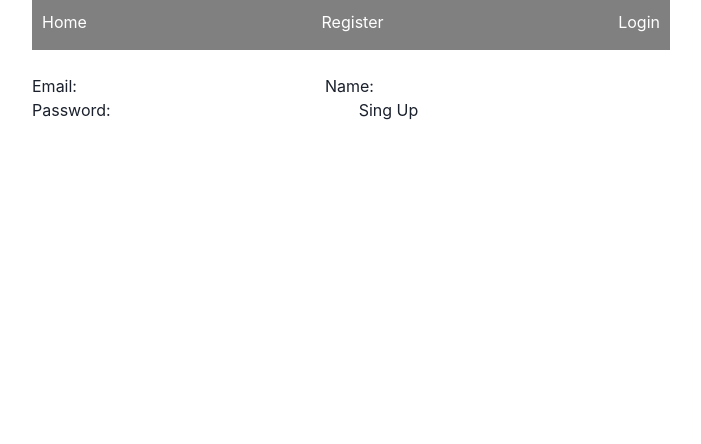
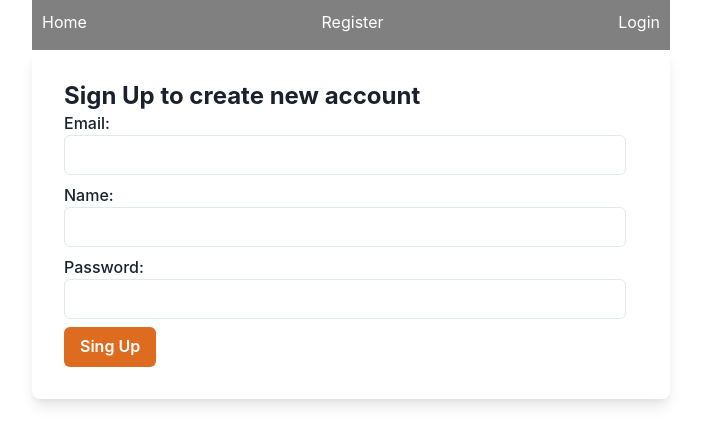
Before and after one commit to hotgorod/goit-react-hw-08-phonebook, a React (Create React App) app: page /goit-react-hw-08-phonebook/register in a window 1280 px wide. Shown: the top 444 px of the page, without its empty margins (289-990 px from the left). Built offline with nearby package versions, Linux system fonts and the light colour scheme.

Commit message:
styles for header fixed and styles for delete button added

```diff
--- a/package.json
+++ b/package.json
@@ -16,6 +16,7 @@
     "react": "^18.1.0",
     "react-dom": "^18.1.0",
     "react-hook-form": "^7.47.0",
+    "react-icons": "^4.11.0",
     "react-redux": "^8.1.3",
     "react-router-dom": "^6.17.0",
     "react-scripts": "5.0.1",
--- a/src/components/ContactForm/ContactForm..jsx
+++ b/src/components/ContactForm/ContactForm..jsx
@@ -3,7 +3,7 @@ import React from 'react';
 import css from './ContactForm.module.css';
 import { useDispatch} from 'react-redux';
 import { addContact } from 'redux/contactSlice';
-import { Box, Button, FormControl, FormLabel, Heading, Input } from '@chakra-ui/react';
+import { Box, Button, FormControl, FormLabel, Heading, Input, useColorModeValue } from '@chakra-ui/react';
 
 
 export const ContactForm = () => {
@@ -26,13 +26,20 @@ export const ContactForm = () => {
   };
 
   return (
-    <Box maxW="100%" m='auto' mb='24px'>
+    <Box
+      rounded={'lg'}
+      bg={useColorModeValue('white', 'gray.700')}
+      boxShadow={'lg'}
+      p={8}
+      mb='24px'
+    >
+
       <Heading size="lg" m="auto">
-        Phonebook
+        Add contacts to your Phonebook
       </Heading>
       <form onSubmit={handleAddContact}>
         <FormControl>
-           <FormLabel>
+          <FormLabel>
             Name
             <Input type="text" name="name" required />
           </FormLabel>
@@ -40,12 +47,7 @@ export const ContactForm = () => {
         <FormControl>
           <FormLabel>
             Number
-            <Input
-
-              type="tel"
-              name="number"
-              required
-            />
+            <Input type="tel" name="number" required />
           </FormLabel>
         </FormControl>
         <Button type="submit" colorScheme="orange">
--- a/src/components/ContactList/ContactList.jsx
+++ b/src/components/ContactList/ContactList.jsx
@@ -9,6 +9,8 @@ import {
   selectItemsFilter,
   selectItemsIsloading,
 } from 'redux/contacts.selectors';
+import { IconButton } from '@chakra-ui/react';
+import { HiX } from 'react-icons/hi';
 
 const ContactList = () => {
   const dispatch = useDispatch();
@@ -51,13 +53,18 @@ const ContactList = () => {
                 <p className={css.contactListItemText}>
                   {item.name}: {item.phone}
                 </p>
-                <button
-                  className={css.deleteButton}
+                <IconButton
+                  isRound={true}
+                  // variant="solid"
+                  // colorScheme="red"
+                  aria-label="Delete"
+                  fontSize="20px"
+                  icon={<HiX />}
                   type="button"
                   onClick={() => handleDeleteContact(item.id)}
                 >
                   Delete
-                </button>
+                </IconButton>
               </li>
             );
           })}
--- a/src/components/Filter/Filter.jsx
+++ b/src/components/Filter/Filter.jsx
@@ -3,7 +3,7 @@ import { useSelector } from 'react-redux/es/hooks/useSelector';
 import { useDispatch } from 'react-redux';
 import { selectItemsFilter } from 'redux/contacts.selectors';
 import { setFilter } from 'redux/contactSlice';
-import { Box, FormControl, FormLabel, Heading, Input } from '@chakra-ui/react';
+import { Box, FormControl, FormLabel, Heading, Input, useColorModeValue } from '@chakra-ui/react';
 
 
 
@@ -16,12 +16,17 @@ const Filter = () => {
     dispatch(setFilter(value));
   };
   return (
-    <Box maxW="100%" m="auto">
-      <Heading size="lg">Contacts</Heading>
+    <Box
+      rounded={'lg'}
+      bg='darkgrey'
+      boxShadow={'lg'}
+      p={8}
+    >
+      <Heading size="lg">Find Contact</Heading>
       <form>
         <FormControl>
           <FormLabel>
-            Find contacts by name
+            Find contact by name
             <Input type="text" value={filter} onChange={handleFilter}></Input>
           </FormLabel>
         </FormControl>
--- a/src/components/Navigation/Navigation.jsx
+++ b/src/components/Navigation/Navigation.jsx
@@ -1,4 +1,4 @@
-import { Box, Flex } from '@chakra-ui/react';
+import { Box, Flex, HStack } from '@chakra-ui/react';
 import UserMenu from 'components/UserMenu/UserMenu';
 import React from 'react';
 import { useSelector } from 'react-redux';
@@ -9,7 +9,8 @@ const Navigation = () => {
   const isSignedIn = useSelector(selectAuthIsSignedIn);
 
   return (
-    <Box as="header" bg="grey" color="white" h="50px" p="10px" mb='24px'>
+
+      <Box as="header" bg="grey" color="white" minH="50px" p="10px" >
         <Flex justifyContent={'space-between'} alignItems="center">
           <NavLink to="/">Home</NavLink>
 
@@ -26,6 +27,7 @@ const Navigation = () => {
           )}
         </Flex>
       </Box>
+
   );
 };
 
--- a/src/components/pages/LoginPage.jsx
+++ b/src/components/pages/LoginPage.jsx
@@ -1,3 +1,4 @@
+import { Box, Button, FormControl, FormLabel, Heading, Input, useColorModeValue } from '@chakra-ui/react';
 import React from 'react';
 import { useForm } from 'react-hook-form';
 import { useDispatch } from 'react-redux';
@@ -20,30 +21,41 @@ const LoginPage = () => {
   };
 
   return (
+    <Box
+      rounded={'lg'}
+      bg={useColorModeValue('white', 'gray.700')}
+      boxShadow={'lg'}
+      p={8}
+    >
+      <Heading fontSize="2xl">Sign in to your account</Heading>
       <form onSubmit={handleSubmit(onSubmit)}>
-       <label>
-         <span>Email:</span>
-         <input
+        <FormControl>
+          <FormLabel>
+            Email:
+            <Input
               defaultValue=""
               {...register('email', { required: true })}
               type="email"
             />
             {errors.email && <span>This field is required</span>}
-       </label>
-
-       <label>
-         <span>Password:</span>
-         <input
+          </FormLabel>
+        </FormControl>
+        <FormLabel>
+          Password:
+          <Input
             defaultValue=""
             {...register('password', { required: true, minLength: 7 })}
             type="password"
           />
           {errors.password && <span>This field is requared</span>}
-       </label>
+        </FormLabel>
 
-       <button type="submit">Sing In</button>
+        <Button type="submit" colorScheme="orange">
+          Sing In
+        </Button>
       </form>
+    </Box>
   );
-}
+};
 
 export default LoginPage;
--- a/src/components/pages/RegisterPage.jsx
+++ b/src/components/pages/RegisterPage.jsx
@@ -1,3 +1,4 @@
+import { Box, Button, FormControl, FormLabel, Heading, Input, useColorModeValue } from '@chakra-ui/react';
 import React from 'react';
 import { useForm } from 'react-hook-form';
 import { useDispatch } from 'react-redux';
@@ -20,37 +21,52 @@ const RegisterPage = () => {
   };
 
   return (
+    <Box
+      rounded={'lg'}
+      bg={useColorModeValue('white', 'gray.700')}
+      boxShadow={'lg'}
+      p={8}
+    >
+      <Heading fontSize="2xl">Sign Up to create new account</Heading>
       <form onSubmit={handleSubmit(onSubmit)}>
-      <label>
-        <span>Email:</span>
-        <input
+        <FormControl>
+          <FormLabel>
+            Email:
+            <Input
               defaultValue=""
               {...register('email', { required: true })}
               type="email"
             />
             {errors.email && <span>This field is required</span>}
-      </label>
-      <label>
-        <span>Name:</span>
-        <input
+          </FormLabel>
+        </FormControl>
+        <FormControl>
+          <FormLabel>
+            Name:
+            <Input
               defaultValue=""
               {...register('name', { required: true })}
               type="text"
             />
             {errors.name && <span>This field is required</span>}
-      </label>
-      <label>
-        <span>Password:</span>
-        <input
+          </FormLabel>
+        </FormControl>
+        <FormControl>
+          <FormLabel>
+            Password:
+            <Input
               defaultValue=""
               {...register('password', { required: true, minLength: 7 })}
               type="password"
             />
             {errors.password && <span>This field is requared</span>}
-      </label>
-
-      <button type="submit">Sing Up</button>
+          </FormLabel>
+        </FormControl>
+        <Button type="submit" colorScheme="orange">
+          Sing Up
+        </Button>
       </form>
+    </Box>
   );
 };
 
```
Also changed, not shown: 1 other file (tests, documents, lock files or other folders). Lines whose indentation alone changed are shown as unchanged.
